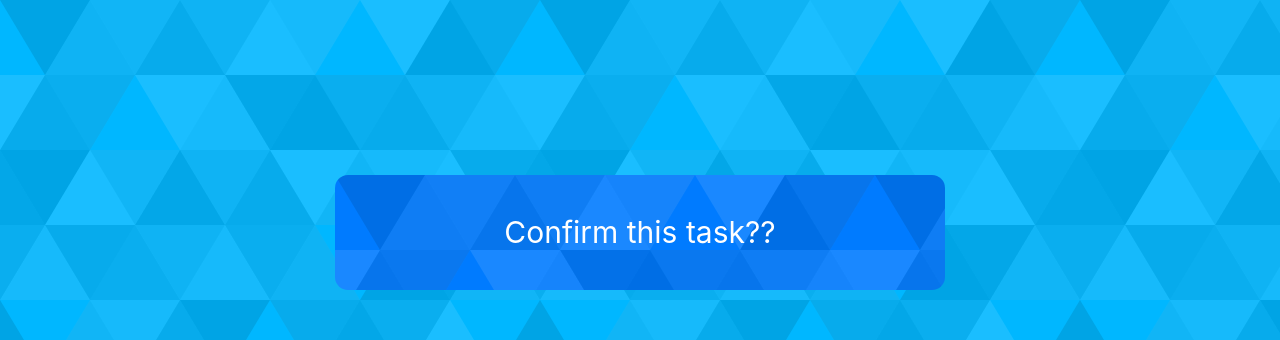
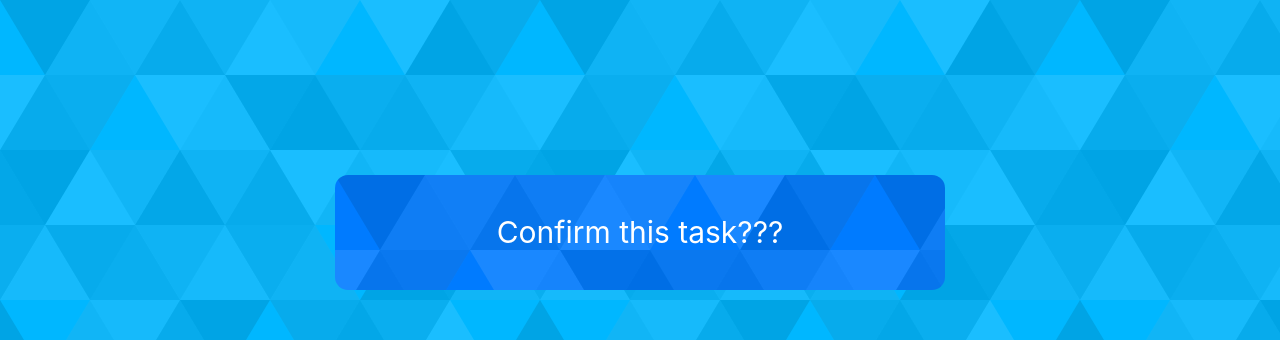
Before and after one commit to davidyeong97/TKD_final_project, a plain HTML site: page confirmation/Confirmation.html in a window 1280 px wide. Shown: the top 340 px of the page. Drawn offline with nearby package versions, Linux system fonts and the light colour scheme.

Commit message:
Update Confirmation.html

```diff
--- a/confirmation/Confirmation.html
+++ b/confirmation/Confirmation.html
@@ -20,7 +20,7 @@
                 <div class="container-fluid">
                     <div class="row text-center">
                         <div class="col-12">
-                            <p>Confirm this task??</p>
+                            <p>Confirm this task???</p>
                         </div>
                     </div>
                 </div>
```
